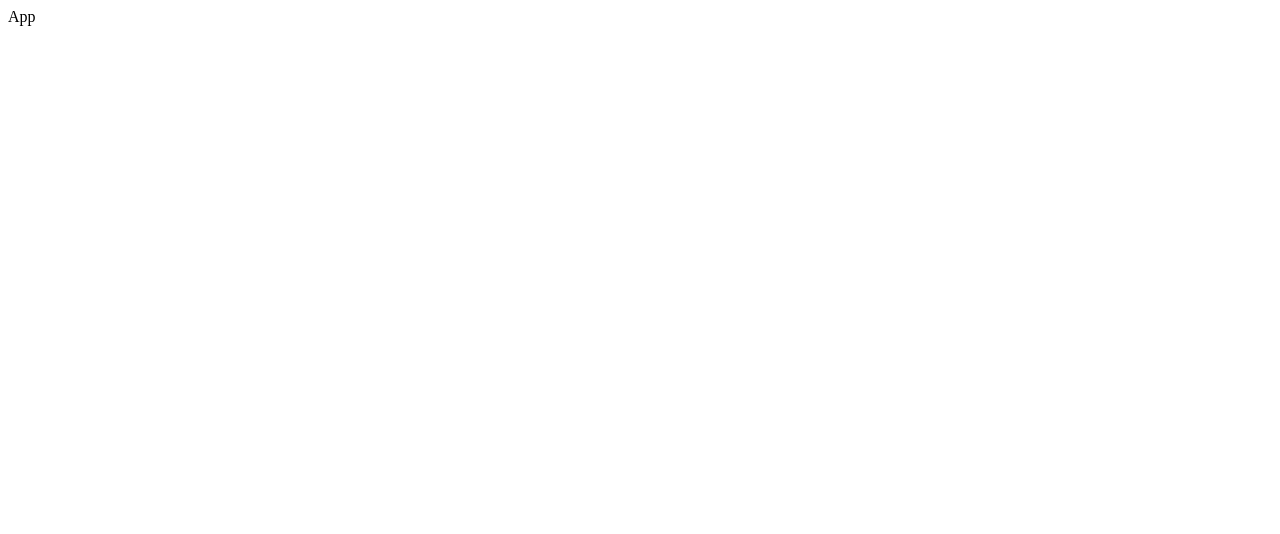
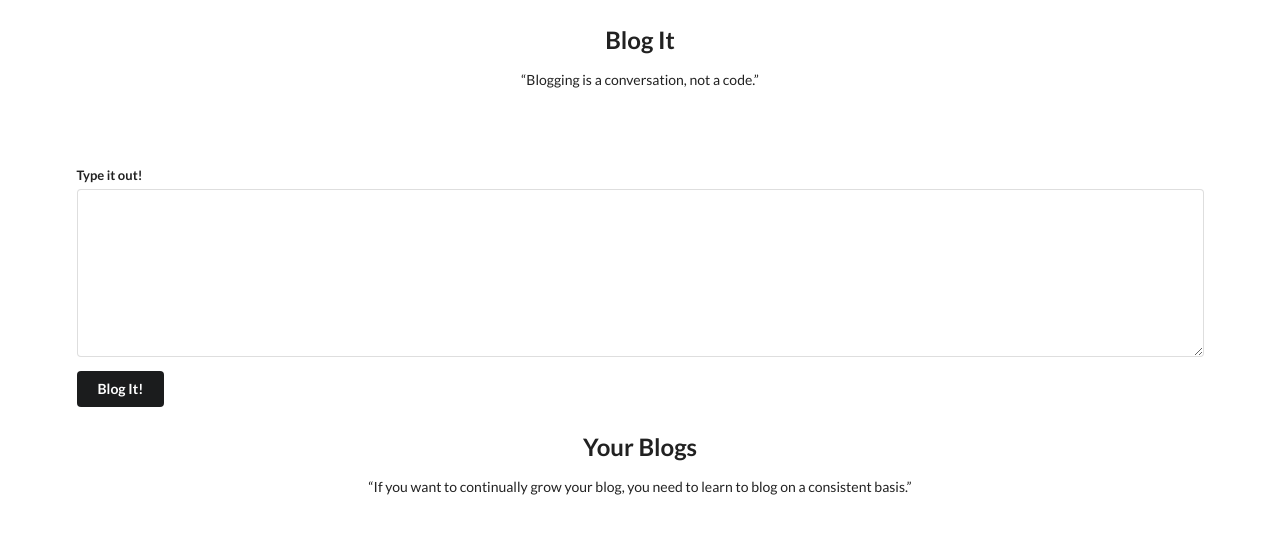
Before and after one commit to sabeelahmad/blogit, a React (Create React App) app: page / in a window 1280 px wide. Shown: the top 534 px of the page. Built offline with nearby package versions, Linux system fonts and the light colour scheme.

Commit message:
UI setup, blog form UI and displaying setup completed

```diff
--- a/public/index.html
+++ b/public/index.html
@@ -13,6 +13,7 @@
       user's mobile device or desktop. See https://developers.google.com/web/fundamentals/web-app-manifest/
     -->
     <link rel="manifest" href="%PUBLIC_URL%/manifest.json" />
+    <link rel="stylesheet" href="https://cdnjs.cloudflare.com/ajax/libs/semantic-ui/2.4.1/semantic.min.css">
     <!--
       Notice the use of %PUBLIC_URL% in the tags above.
       It will be replaced with the URL of the `public` folder during the build.
--- /dev/null
+++ b/src/components/App.css
@@ -0,0 +1,3 @@
+.app, .list-heading {
+    margin-top: 25px;
+}
--- a/src/components/App.js
+++ b/src/components/App.js
@@ -1,8 +1,35 @@
 import React, { Component } from "react";
+import "./App.css";
+import Banner from "./Banner";
+import TextArea from "./TextArea";
 
 class App extends Component {
+  /* State for the app component, it will be the central data hub for the blogs.
+     which is an array/list of objects (initially empty), and on submission of a blog
+     the state is updated and correspondigly the blog is added to the display of the
+     list of blogs
+  */
+
+  state = { blogPosts: [] };
+
   render() {
-    return <div>App</div>;
+    return (
+      <div className="app">
+        <Banner
+          heading="Blog It"
+          tagline="“Blogging is a conversation, not a code.”"
+        />
+        <div className="ui container">
+          <TextArea />
+        </div>
+        <div className="list-heading">
+          <Banner
+            heading="Your Blogs"
+            tagline="“If you want to continually grow your blog, you need to learn to blog on a consistent basis.”"
+          />
+        </div>
+      </div>
+    );
   }
 }
 
--- /dev/null
+++ b/src/components/Banner.js
@@ -0,0 +1,17 @@
+/* This component will any part of the website with
+  => Heading
+  => BannerLine/TagLine
+*/
+
+import React from "react";
+
+const Banner = props => {
+  return (
+    <div className="ui center aligned container">
+      <h2>{props.heading}</h2>
+      <p>{props.tagline}</p>
+    </div>
+  );
+};
+
+export default Banner;
--- /dev/null
+++ b/src/components/TextArea.css
@@ -0,0 +1,3 @@
+.text-area {
+    margin-top: 75px;
+}
--- /dev/null
+++ b/src/components/TextArea.js
@@ -0,0 +1,27 @@
+/* Component for TextArea */
+
+/* This will be a functional component and will submit details of blog to the parent
+   that is the App component using the callback scheme in react that is used to pass
+   data from child to a parent.
+
+   The button for submitting the blog is not made as a separate component because it is not
+   as such reusable at the current stage, since for the current version there is only one button
+   in the whole mockup of our app.
+*/
+
+import React from "react";
+import "./TextArea.css";
+
+const TextArea = props => {
+  return (
+    <div className="ui form text-area">
+      <div className="field">
+        <label>Type it out!</label>
+        <textarea />
+      </div>
+      <button className="ui black button">Blog It!</button>
+    </div>
+  );
+};
+
+export default TextArea;
```
Also changed, not shown: src/components/BlogList.js (added).
